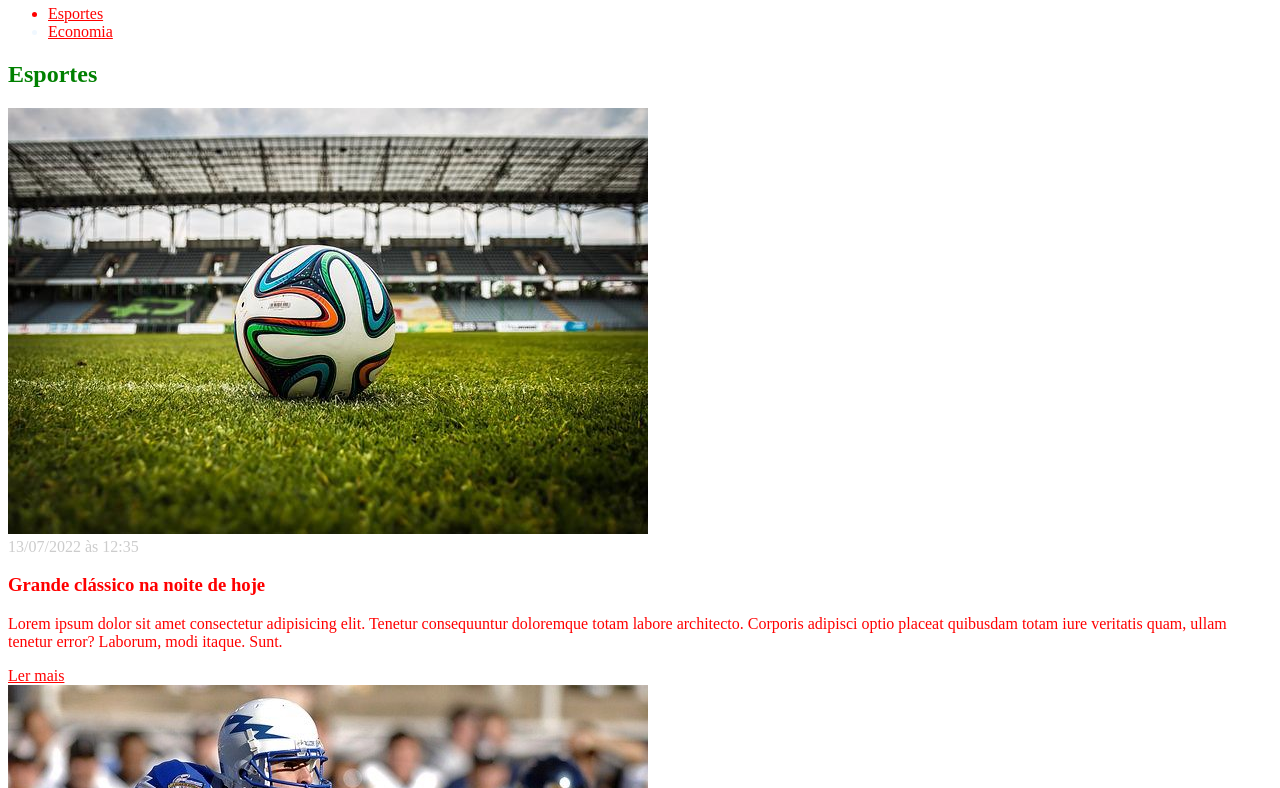
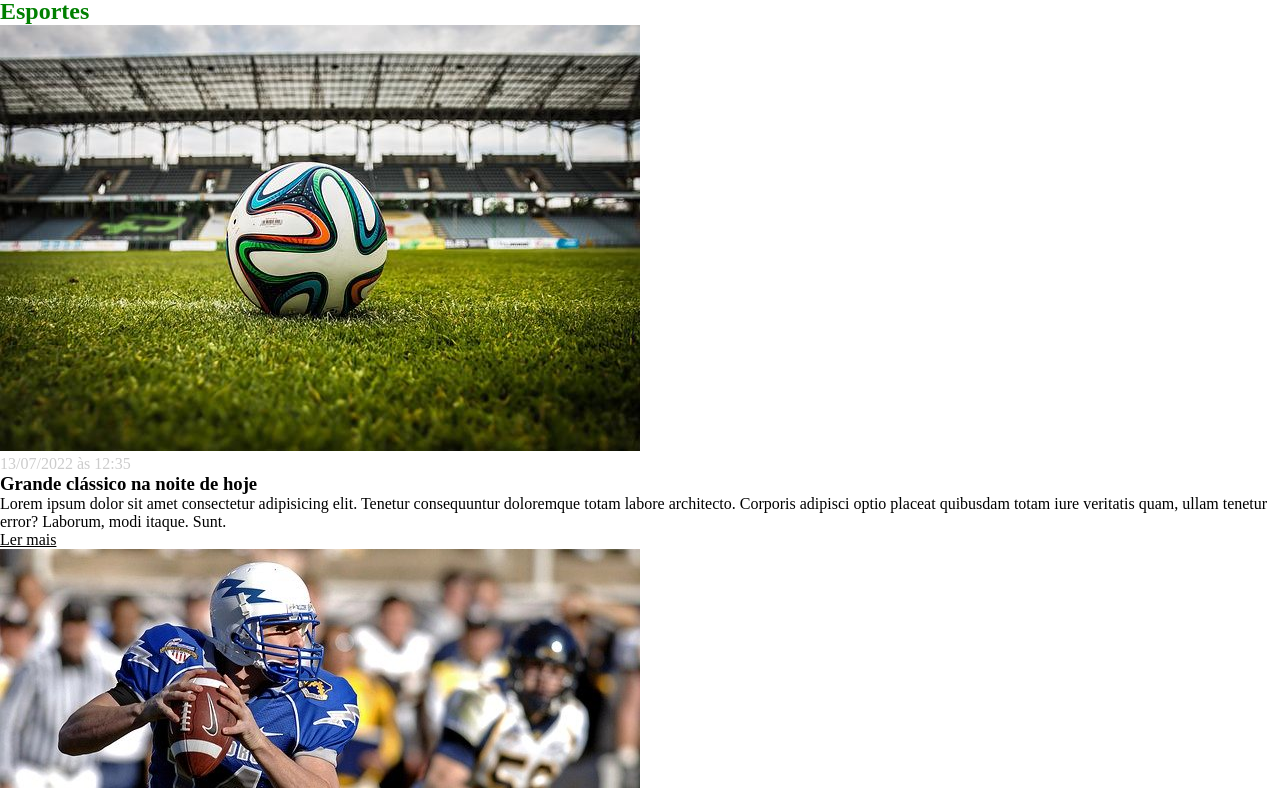
Before and after one commit to ID-Gabriel-Felix/Curso-Ebac, a plain HTML site: page CSS/index.html in a window 1280 px wide. Shown: the part 75-863 px from the top of the page. Drawn offline with Linux system fonts and the light colour scheme.

Commit message:
:construction: 4.4 - Box Sizing

```diff
--- a/CSS/style.css
+++ b/CSS/style.css
@@ -1,3 +1,8 @@
+* {box-sizing: border-box;
+    margin: 0;
+    padding: 0
+}
+
 h1 {
     color: green;
 }
@@ -15,7 +20,7 @@ h2 {
 }                                          /* . Colocar estilo por class */
 
 * {
-    color: red;                         /* * Colocar estilo por tudo  */
+    color: black;                         /* * Colocar estilo por tudo  */
 }
 
 h1:hover {
```
